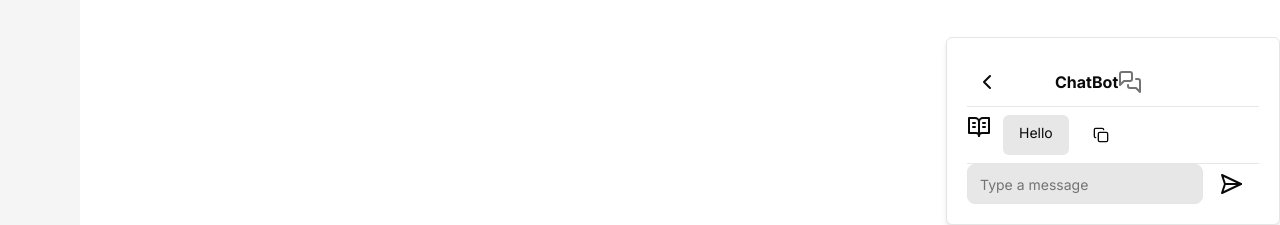
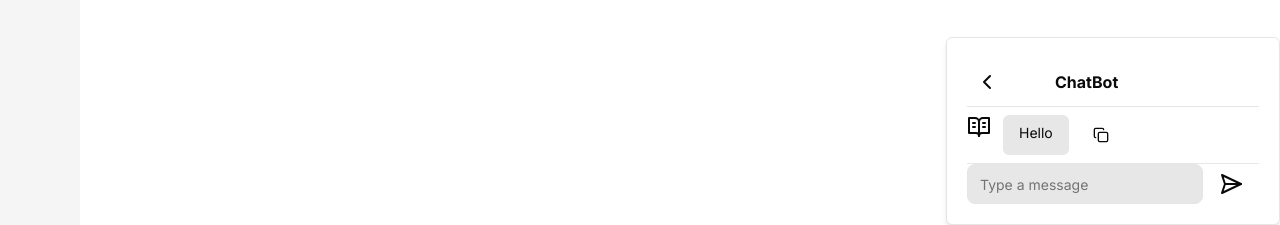
Before and after one commit to JacobJungg/StudyBuddy, a Next.js app: page / in a window 1280 px wide. Both pictures are taken after a click on the button 1235 px from the left and 764 px from the top of the page. Shown: the part 513-738 px from the top of the page. Built offline with nearby package versions, Linux system fonts and the light colour scheme.

Commit message:
Cleaned up header

```diff
--- a/chat/header.tsx
+++ b/chat/header.tsx
@@ -1,4 +1,4 @@
-import { ChevronLeft, MessagesSquare } from "lucide-react";
+import { ChevronLeft} from "lucide-react";
 import { useRouter } from "next/navigation";
 
 import { Button } from "@/components/ui/button";
@@ -22,7 +22,6 @@ export const ChatHeader = () => {
           <div className="flex items-center gap-x-2">
             <p className="font-bold">ChatBot</p>
             <div className="flex items-center text-xs text-muted-foreground">
-              <MessagesSquare className="w-3 h-3 mr-1" />
             </div>
           </div>
         </div>
```
